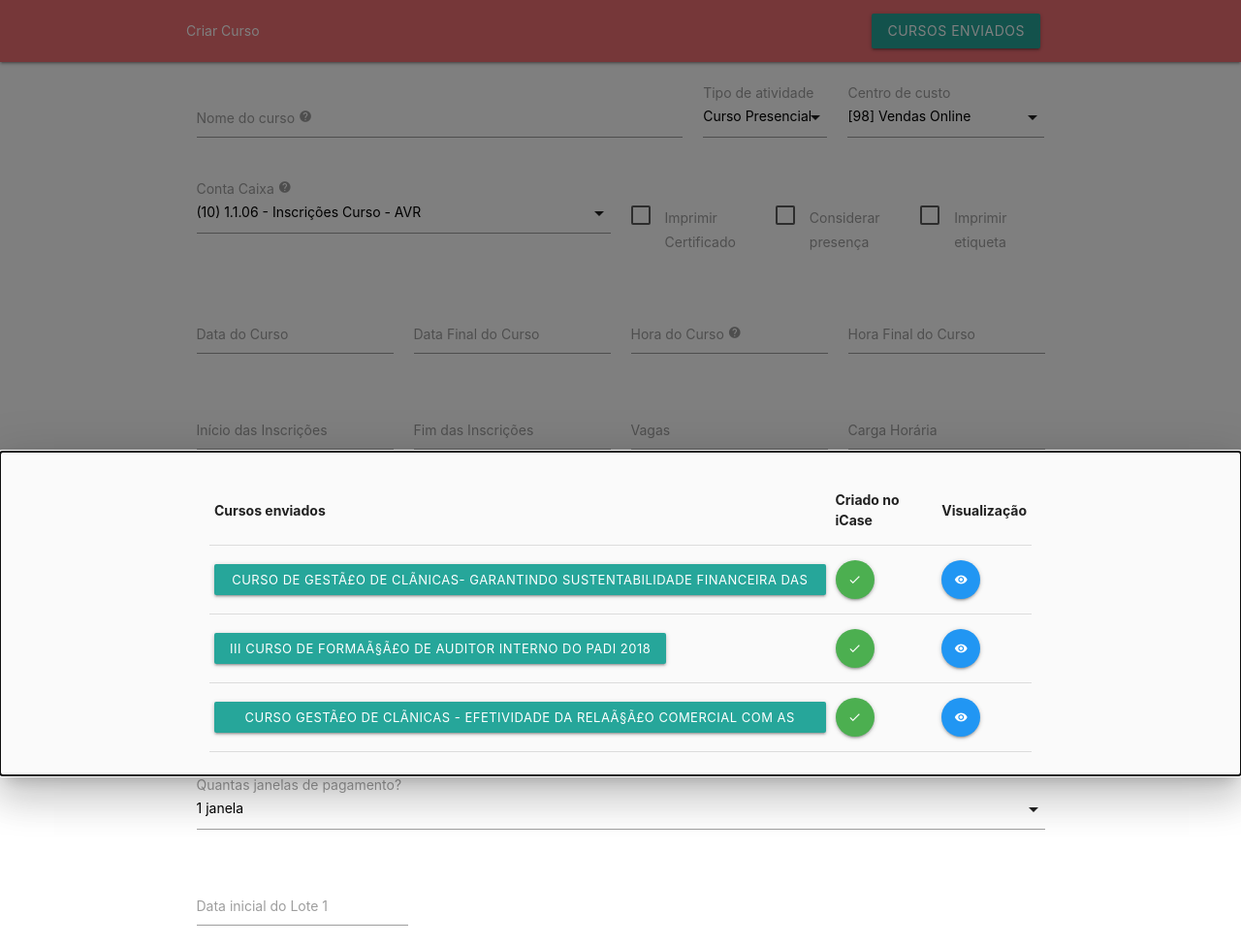
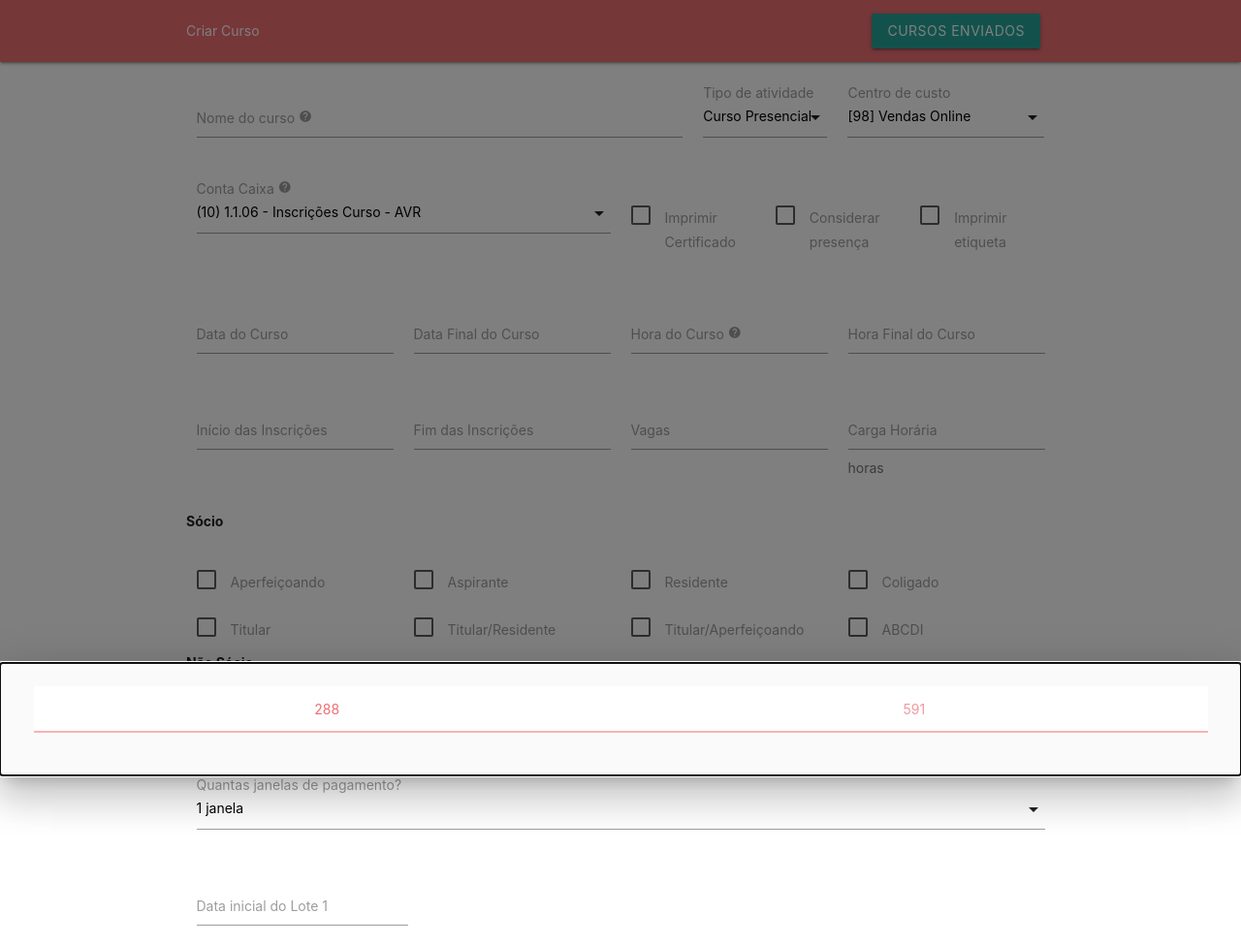
Before and after one commit to kiingsway/Cursos, a PHP site: page / in a window 1280 px wide, after a click on "CURSOS ENVIADOS". Shown: the top 975 px of the page at 97% size. Run offline with PHP 8.4, Linux system fonts and the light colour scheme; data comes from the database, SQL or seed files in the repository.

Commit message:
Testando abas por Conta Caixa

```diff
--- a/index.php
+++ b/index.php
@@ -566,43 +566,37 @@
           </div>
       </div>
   </div>
-
-
-
-
 </div> <!-- Fim Container-->
 
 <!-- Modal Structure -->
 <div id="modalSalvos" class="modal bottom-sheet">
-    <div class="modal-content container">
-        <table>
-            <tr>
-                <th>Cursos enviados</th>
-                <th>Criado no iCase</th>
-                <th>Visualização</th>
-            </tr>
+	<div class="modal-content">
+		<div class="row">
+			<div class="col s12">
+				<ul class="tabs">
 				<?php
 				$db = mysqli_connect('localhost', 'root', '', 'dbprocedimentos');
-            $query = "SELECT id, nome, criado_no_icase FROM tb_criar_cursos";
+				$query = "SELECT DISTINCT conta_caixa, (SELECT COUNT(DISTINCT conta_caixa) FROM `tb_criar_cursos`) AS Contar FROM `tb_criar_cursos` ORDER BY conta_caixa";
 				$result = mysqli_query($db, $query);
-            while ($curso = mysqli_fetch_assoc($result)){
-                echo "<tr>";
-                echo "<td>";
-                echo "<a style='font-size:13px !important' href='index.php?curso=".$curso['id']."' class='waves-effect waves-light btn-small' value='".$curso['id']."'>";
-                echo $curso['nome'];
-                echo "</a>";
-                echo "</td>";
-                echo "<td>";
-                if ($curso['criado_no_icase'] == 0) echo '<a class="btn-floating waves-effect waves-light red"><i class="material-icons">clear</i></a>';
-                else echo '<a class="btn-floating waves-effect waves-light green"><i class="material-icons">done</i></a>';
-                echo "</td>";
-                echo "<td>";
-                echo '<a href="iCase/index.php?curso='.$curso['id'].'" target="_blank" class="btn-floating waves-effect waves-light blue"><i class="material-icons">remove_red_eye</i></a>';
-                echo "</td>";
-                echo "</tr>";
+				$i = 1;
+				while ($tab = mysqli_fetch_assoc($result))
+				{
+					$totalGuia = 12/$tab['Contar'];
+					echo '<li class="tab col s'.$totalGuia.'">';
+					echo '<a href="#tab'.$i.'">'.$tab['conta_caixa'].'</a>';
+					echo '</li>';
+					$i++;
+				}
+
+				echo '</ul>';
+
+				$i = 1;
+				while ($tab = mysqli_fetch_assoc($result)){
+					echo '<div id="tab'.$i.'" class="col s12">Test '.$i.'</div>';
+					$i++;
 				}
 					?>
-        </table>
+			</div>		</div>
 	</div>
 </div>
 
```
Lines whose indentation alone changed are shown as unchanged.
